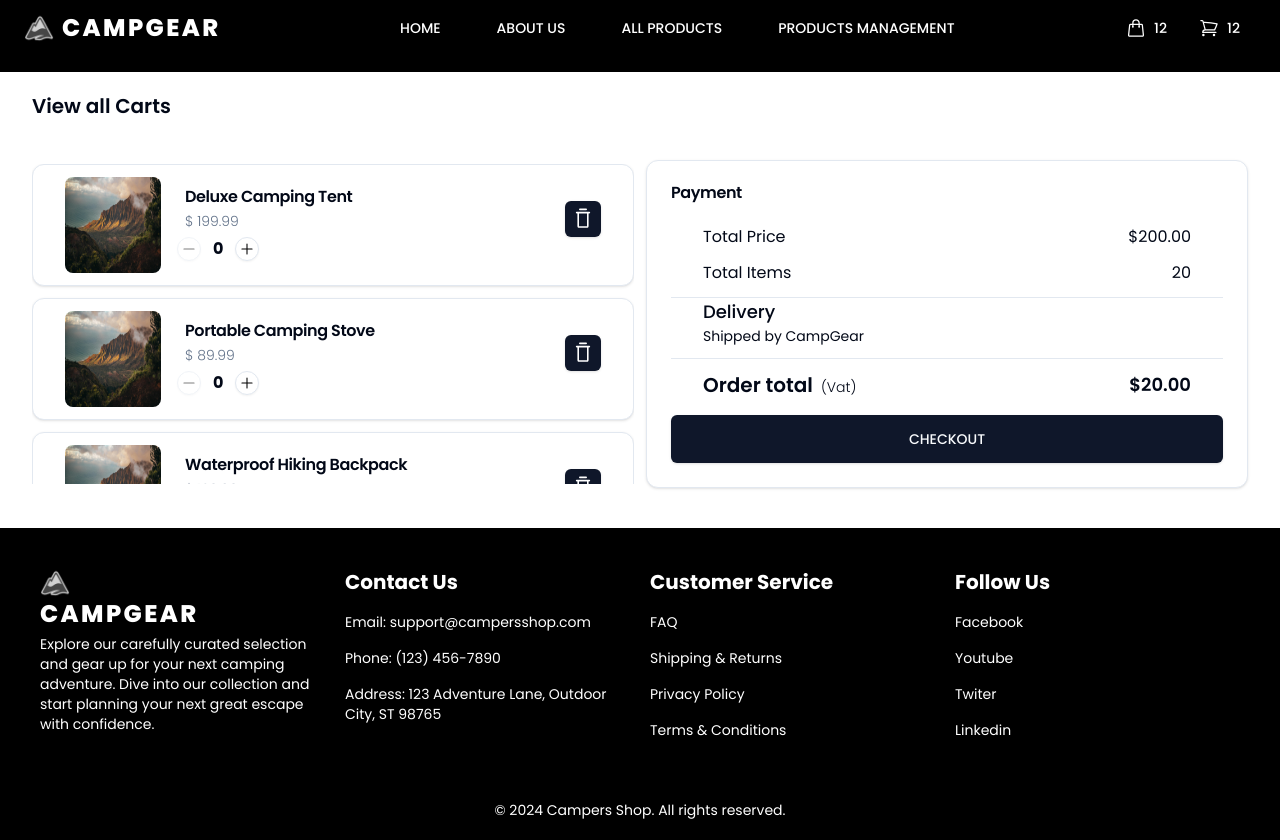
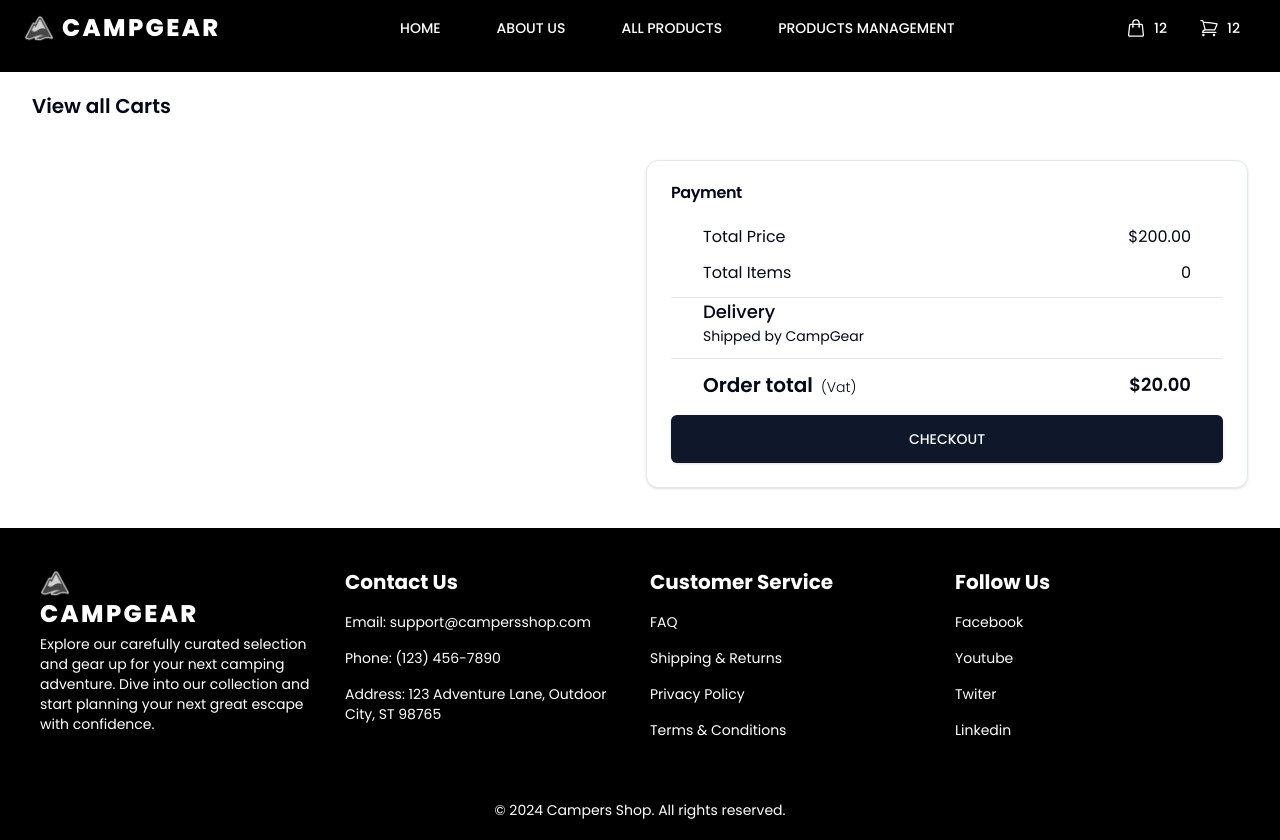
Before and after one commit to ashraf56/Camper-Shop-Frontend, a React (Vite) app: page /carts in a window 1280 px wide. Built offline with nearby package versions, Linux system fonts and the light colour scheme.

Commit message:
cart slice created

```diff
--- a/src/components/CartspageComponent/AllCart.tsx
+++ b/src/components/CartspageComponent/AllCart.tsx
@@ -1,64 +1,29 @@
 /* eslint-disable @typescript-eslint/no-explicit-any */
 
-import imgs from '@/assets/abouthero.jpg'
 import { Card, CardContent, CardDescription, CardFooter, CardHeader, CardTitle } from '../ui/card';
 import { Avatar, AvatarImage } from '@radix-ui/react-avatar';
 import { Button } from '../ui/button';
 import { MinusIcon, PlusIcon, TrashIcon } from '@radix-ui/react-icons';
-
-const bestsellings = [
-    {
-        id:1,
-        name: "Deluxe Camping Tent",
-        price: 199.99,
-        image: `${imgs}`
-    },
-    {
-        id:2,
-        name: "Portable Camping Stove",
-        price: 89.99,
-        image: `${imgs}`
-    },
-    {
-        id:3,
-        name: "Waterproof Hiking Backpack",
-        price: 129.99,
-        image: `${imgs}`
-    },
-    {
-        id:4,
-        name: "Waterproof Hiking Backpack",
-        price: 129.99,
-        image: `${imgs}`
-    },
-    {
-        id:5,
-        name: "Waterproof Hiking Backpack",
-        price: 129.99,
-        image: `${imgs}`
-    },
-    {
-        id:6,
-        name: "Waterproof Hiking Backpack",
-        price: 129.99,
-        image: `${imgs}`
-    },
-    {
-        id:7,
-        name: "Waterproof Hiking Backpack",
-        price: 129.99,
-        image: `${imgs}`
-    }
-]
+import { decrementItem, incrementItem } from '@/redux/feature/carts/cartSlice';
 
 
-const AllCart = ({quantity,setquantity}:number|any) => {
+
+const AllCart = ({carts,dispatch,items}:any) => {
+
+
+    const handleDecrement = (itemname: string) => {
+        dispatch(decrementItem(itemname));
+    };
+    const handleIncrement = (itemname: string) => {
+        dispatch(incrementItem(itemname));
+    };
+
 
     return (
 <div className="scrollbar scrollbar-thin h-80 overflow-y-scroll">
       <div className='w-full grid gap-3 '>
             {
-                bestsellings.map(bs=>(
+                carts?.map((bs:any)=>(
 
                     <Card className=' container flex relative w-full gap-0 items-center md:max-w-lg lg:max-w-2xl xl:max-w-full h-autofont-CustomFont'>
                         <Avatar>
@@ -76,15 +41,14 @@ const AllCart = ({quantity,setquantity}:number|any) => {
                                 variant="outline"
                                 size="icon"
                                 className="h-6 w-6  rounded-full"
-                                onClick={() => setquantity(quantity - 1)}
-                                disabled={quantity <= 1}
+                                onClick={()=>dispatch(handleDecrement(bs.name))}
                             >
                                 <MinusIcon className="h-4 w-4 text-black" />
                                 <span className="sr-only">Decrease</span>
                             </Button>
                             <div className="text-center">
                                 <div className="text-md font-bold tracking-tighter">
-                                    {quantity}
+                                   {items}
                                 </div>
 
                             </div>
@@ -92,8 +56,8 @@ const AllCart = ({quantity,setquantity}:number|any) => {
                                 variant="outline"
                                 size="icon"
                                 className="h-6 w-6 shrink-0 rounded-full"
-                                onClick={() => setquantity(quantity + 1)}
-                                disabled={quantity >= 10}
+                                onClick={()=>handleIncrement(bs.name)}
+
                             >
                                 <PlusIcon className="h-4 w-4 text-black" />
                                 <span className="sr-only">Increase</span>
--- a/src/components/HomepageCompo/RecommandedProducts.tsx
+++ b/src/components/HomepageCompo/RecommandedProducts.tsx
@@ -24,7 +24,7 @@ const RecommendedProducts = () => {
             </div>
             <div className="grid  md:grid-cols-2 lg:grid-cols-3 gap-3 mx-auto px-5">
                 {
-                    data.data.slice(2,5)?.map((b: any) => (
+                    data?.data?.slice(2,5)?.map((b: any) => (
                         <ProductCard {...b} ></ProductCard>
                     ))
                 }
--- a/src/components/ProductsCompo/Allproduct.tsx
+++ b/src/components/ProductsCompo/Allproduct.tsx
@@ -76,7 +76,7 @@ const Allproduct = () => {
             </div>
             <div className='grid grid-cols-1 md:grid-cols-2 lg:grid-cols-3 gap-4'>
                 {
-                    data.data.map((b: any) => (
+                    data?.data?.map((b: any) => (
                         <ProductCard {...b} />
                     ))
                 }
--- a/src/components/ProductsCompo/ManageProduct.tsx
+++ b/src/components/ProductsCompo/ManageProduct.tsx
@@ -60,7 +60,7 @@ const ManageProduct = () => {
             </TableRow>
           </TableHeader>
           <TableBody>
-            {data.data.map((p: any) => (
+            {data?.data?.map((p: any) => (
               <TableRow key={p._id}>
                 <TableCell className="font-medium">{p.name}</TableCell>
                 <TableCell className="font-medium">{p.description.slice(0, 40)}...</TableCell>
--- a/src/page/Carts.tsx
+++ b/src/page/Carts.tsx
@@ -2,14 +2,17 @@ import AllCart from "@/components/CartspageComponent/AllCart";
 import HelperBanner from "@/components/ProductsCompo/HelperBanner";
 import { Button } from "@/components/ui/button";
 import { Card, CardContent, CardHeader, CardTitle } from "@/components/ui/card";
-import { useState } from "react";
-
-
-
+import { useAppDispatch, useAppSelector } from "@/redux/hook";
 
 
 const Carts = () => {
-    const [quantity, setquantity] = useState(0)
+
+    const carts = useAppSelector((state)=>state.cartsState.carts)
+    const items = useAppSelector((state) => state.cartsState.totalItem)
+
+    const dispatch = useAppDispatch()
+
+
     return (
         <div className=" font-CustomFont">
             <HelperBanner />
@@ -19,7 +22,7 @@ const Carts = () => {
           {/* here is   all carts  */}
             <div className="lg:flex my-10 justify-center items-center gap-3 container">
                 <div className="w-full">
-                    <AllCart quantity={quantity} setquantity={setquantity}></AllCart>
+                    <AllCart carts={carts} dispatch={dispatch} items={items}></AllCart>
                 </div>
                 {/* payment checkout */}
                 <div className="w-full mt-4 lg:mt-0">
@@ -37,7 +40,7 @@ const Carts = () => {
 
                             <div className="flex justify-between mb-3  container">
                                 <p>Total Items</p>
-                                <p>20</p>
+                                <p>{items}</p>
                             </div>
                             <hr className="mt-1" />
                             <div className="flex  flex-col mb-3  container">
--- /dev/null
+++ b/src/redux/feature/carts/cartSlice.ts
@@ -0,0 +1,62 @@
+import Carts from "@/page/Carts"
+import { createSlice, PayloadAction } from "@reduxjs/toolkit"
+
+export type Carts = {
+    name: string
+    price: number
+    stockQuantity: number
+    rating?: string
+    image?: string,
+    category: string,
+    totalprice?: number,
+
+
+}
+
+type InitialState = {
+    carts: Carts[],
+    totalItem?: number
+}
+
+const initialState: InitialState = {
+    carts: [],
+    totalItem: 0
+}
+
+
+const cartslice = createSlice({
+    name: 'carts',
+    initialState,
+    reducers: {
+        addItemstoCart: (state, actions: PayloadAction<Carts>) => {
+            state.carts.push({ ...actions.payload })
+        },
+        increment: (state) => {
+            state.totalItem! += 1
+
+        },
+
+        decrement: (state) => {
+            state.totalItem! -= 1
+        },
+        incrementItem: (state, action: PayloadAction<string>) => {
+            const cartItem = state.carts.find(item => item.name === action.payload);
+            if (cartItem) {
+                state.totalItem! += 1;
+
+            }
+        },
+        decrementItem: (state, action: PayloadAction<string>) => {
+            const cartItem = state.carts.find(item => item.name === action.payload);
+            if (cartItem) {
+                state.totalItem! -= 1;
+
+            }
+        },
+    }
+})
+
+
+
+export const { addItemstoCart, increment, decrement, incrementItem, decrementItem } = cartslice.actions
+export default cartslice.reducer
--- a/src/redux/store.ts
+++ b/src/redux/store.ts
@@ -1,9 +1,11 @@
 import { configureStore } from '@reduxjs/toolkit'
 import { baseApi } from './api/api'
+import cartSlice from './feature/carts/cartSlice'
 
 export const store = configureStore({
     reducer: {
-        [baseApi.reducerPath]: baseApi.reducer
+        [baseApi.reducerPath]: baseApi.reducer,
+         cartsState:cartSlice
 
     },
     middleware: (getDefaultMiddleware) => getDefaultMiddleware().concat(baseApi.middleware)
```
Also changed, not shown: src/page/ProductDetail.tsx (+36 -5 lines).
